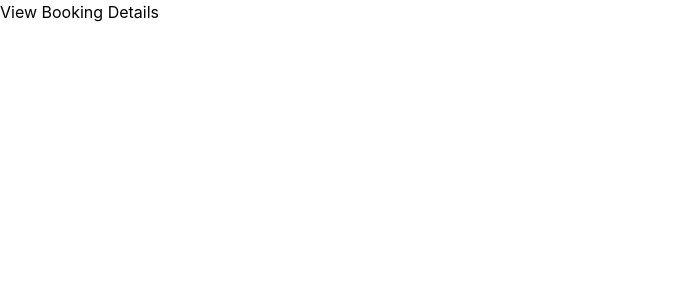
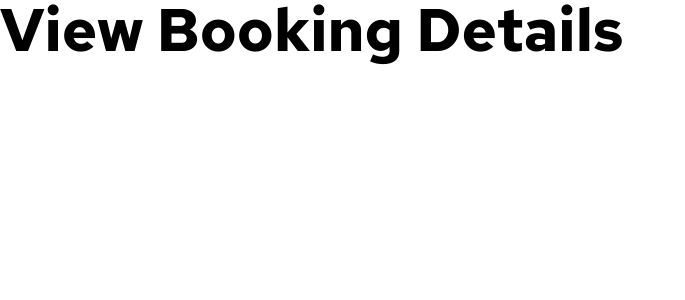
Before and after one commit to LipatJob/SeatSave, a Next.js app in the folder SeatSave.Web/: page / in a window 1280 px wide. Shown: the top 300 px of the page, without its empty margins (0-685 px from the left). Built offline with nearby package versions, Linux system fonts and the light colour scheme.

Commit message:
Added custom text styles

```diff
--- a/SeatSave.Web/styles/globals.css
+++ b/SeatSave.Web/styles/globals.css
@@ -1,20 +1,37 @@
+@import url('https://fonts.googleapis.com/css2?family=Red+Hat+Text:ital,wght@0,300;0,400;0,500;0,700;1,300;1,400;1,500;1,700&display=swap');
+
 @tailwind base;
 @tailwind components;
 @tailwind utilities;
 
-html,
-body {
-  padding: 0;
-  margin: 0;
-  font-family: -apple-system, BlinkMacSystemFont, Segoe UI, Roboto, Oxygen,
-    Ubuntu, Cantarell, Fira Sans, Droid Sans, Helvetica Neue, sans-serif;
+@layer base {
+  body {
+    font-family: 'Red Hat Text', sans-serif;
+  }
+
+  h1 {
+    @apply font-bold text-4xl lg:text-6xl
+  }
+
+  h2 {
+    @apply font-medium text-3xl lg:text-5xl
+  }
+
+  h3 {
+    @apply text-2xl lg:text-4xl
+  }
+
+  h4 {
+    @apply text-xl lg:text-3xl
+  }
+
+  p {
+    @apply text-lg lg:text-xl
+  }
 }
 
-a {
-  color: inherit;
-  text-decoration: none;
+@layer components {
+  .body-small {
+    @apply text-base lg:text-lg
+  }
 }
-
-* {
-  box-sizing: border-box;
-}
```
